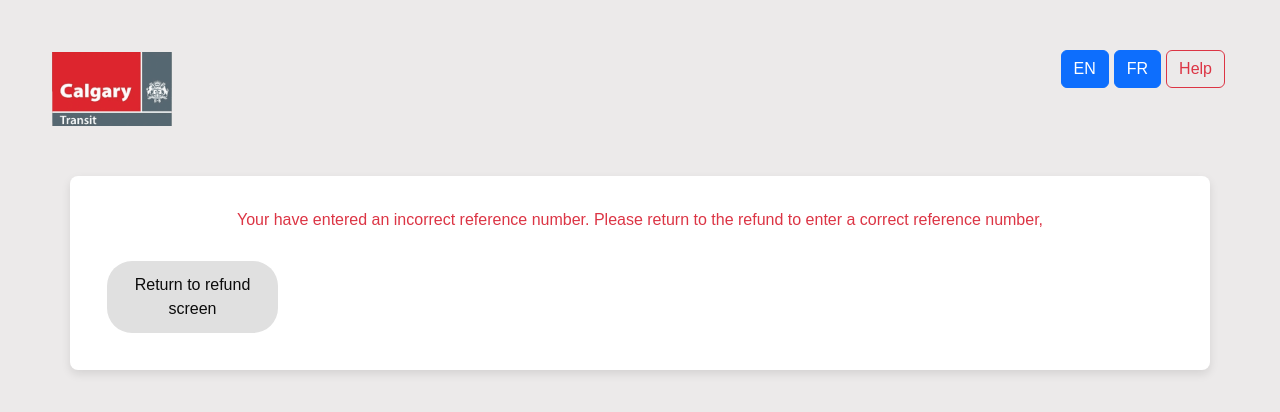
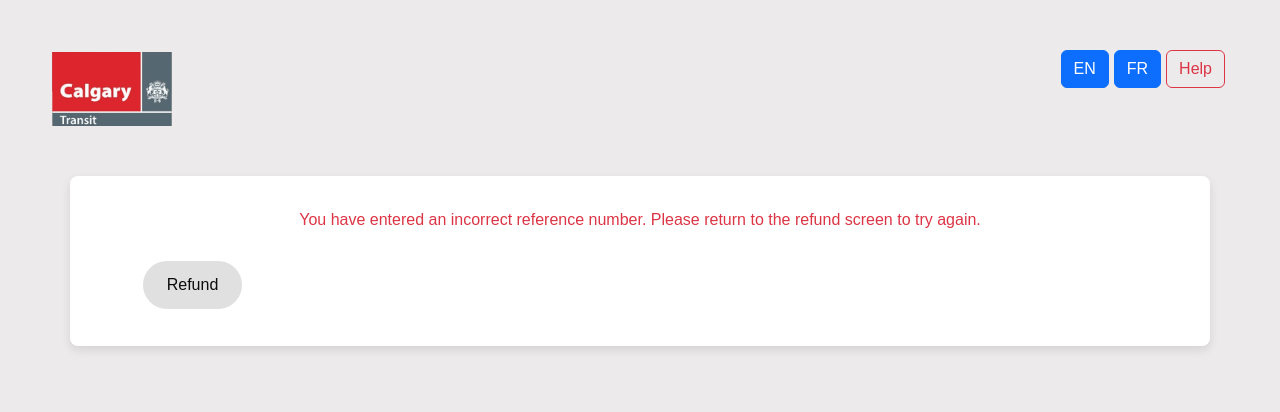
Before and after one commit to Abhay2412/CPSC481FinalProject, a React (Create React App) app in the folder busticketingkiosk/: page /refundConfirmation in a window 1280 px wide. Shown: the top 412 px of the page. Built offline with nearby package versions, Linux system fonts and the light colour scheme.

Commit message:
Some small changes

```diff
--- a/busticketingkiosk/src/screens/refund.jsx
+++ b/busticketingkiosk/src/screens/refund.jsx
@@ -27,7 +27,7 @@ const RefundScreen = (props) => {
                         </div>
                         <Form.Control value={refundReferenceNumber} placeholder="Enter reference Number" className="align-self-center" style={{width: "50%"}} onChange={(e) => {setRefundReferenceNumber(e.target.value); e.target.value.length >= 5 && setinputElementError(false)}}/>
                         <Form.Text className={`${refundReferenceNumber.length < 5 && inputElementError ? "text-danger": ""}`}>
-                            Please find reference number on the ticket. It will atleast 5 characters long
+                            Please find the reference number on the ticket. Example format: BOW145
                         </Form.Text>
                     </Form>
                 </Col>
--- a/busticketingkiosk/src/screens/refundConfirmation.jsx
+++ b/busticketingkiosk/src/screens/refundConfirmation.jsx
@@ -18,15 +18,15 @@ const RefundConfirmation = (props) => {
                     {isRefundAllowed ? <div>
                         <img src={RefundAirplane} alt="Refund Confirmation logo"/>
                         <div style={{color: "green"}}>Your refund has been initiated.</div>
-                        <div>Please contact us via email or visit us in 24 hours if you  dont recieve the refund on your inital payment method</div>
+                        <div>Please contact us via 📧 email or phone 📞+1-(403)-262-1000 in 24 hours if your refund is not processed on your original payment method.</div>
                     </div> : <div className="text-danger">
-                        Your have entered an incorrect reference number. Please return to the refund to enter a correct reference number,
+                        You have entered an incorrect reference number. Please return to the refund screen to try again.
                         </div>}
                 </Col>
             </Row>
             <Row className="mt-4">
                 <Col>
-                    <Button className="button button-light-grey" block onClick={() => isRefundAllowed ? navigate('/dashboard') : navigate('/refund', {state: {refundReferenceNumber: location.state?.refundReferenceNumber}})}>{isRefundAllowed ? `Return to Dashboard` : "Return to refund screen"}</Button>
+                    <Button className="button button-light-grey" block onClick={() => isRefundAllowed ? navigate('/dashboard') : navigate('/refund', {state: {refundReferenceNumber: location.state?.refundReferenceNumber}})}>{isRefundAllowed ? `Dashboard` : "Refund"}</Button>
                 </Col>
             </Row>
         </Container>
```
